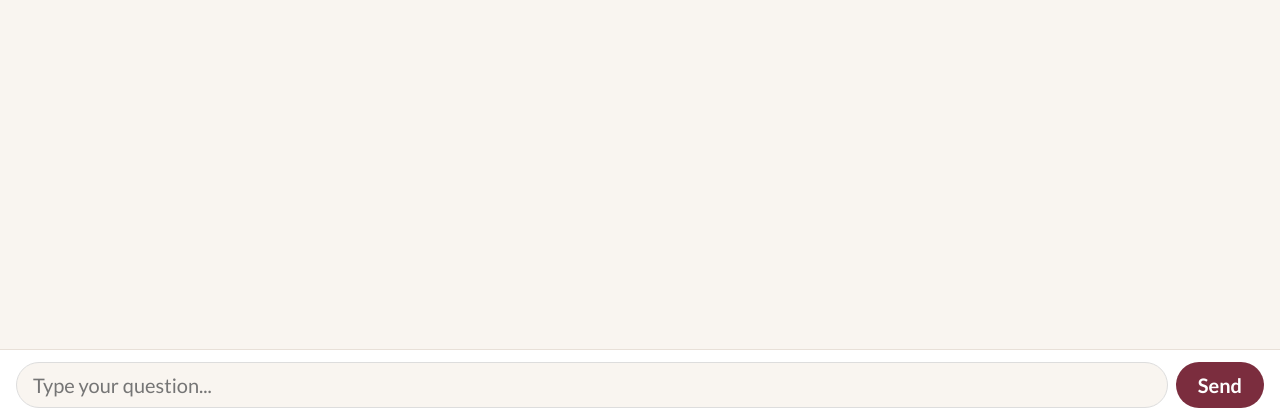
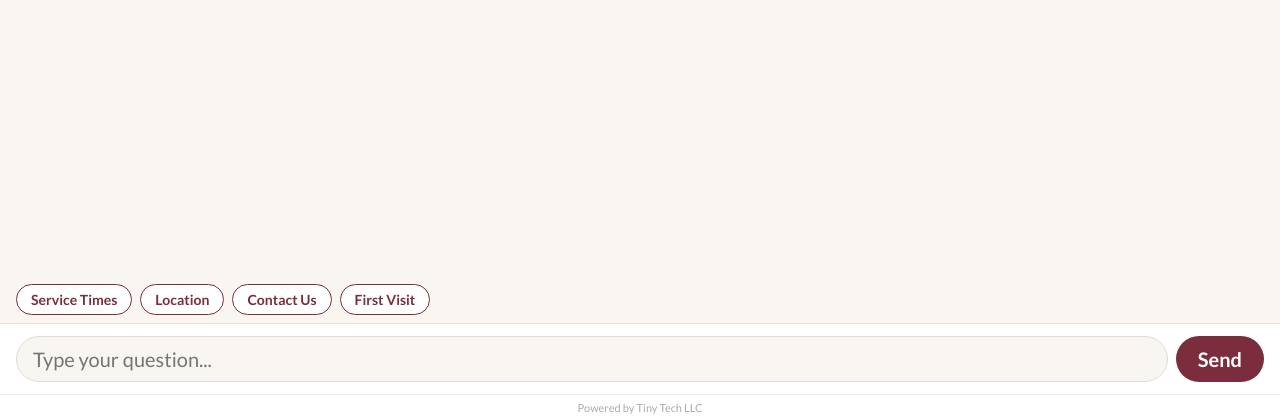
Before and after one commit to tinytechllc09-del/tinytech-chatbot, a Flask app: page /embed in a window 1280 px wide. Shown: the part 380-800 px from the top of the page. Run offline with Flask 3, Linux system fonts and the light colour scheme.

Commit message:
Add quick reply buttons, cross icon, and Tiny Tech footer

```diff
--- a/templates/embed.html
+++ b/templates/embed.html
@@ -16,11 +16,16 @@
         .message { max-width: 80%; padding: 12px 16px; border-radius: 16px; font-size: 20px; line-height: 1.6; }
         .bot { background: white; color: #333; align-self: flex-start; border: 1px solid #e8e0d8; border-bottom-left-radius: 4px; box-shadow: 0 1px 3px rgba(0,0,0,0.06); }
         .user { background: #7b2d3e; color: white; align-self: flex-end; border-bottom-right-radius: 4px; }
+        .quick-replies { display: flex; flex-wrap: wrap; gap: 8px; padding: 8px 16px; background: #f9f5f0; }
+        .quick-btn { background: white; color: #7b2d3e; border: 1px solid #7b2d3e; border-radius: 20px; padding: 6px 14px; font-size: 14px; font-family: 'Lato', Arial, sans-serif; cursor: pointer; font-weight: 600; }
+        .quick-btn:hover { background: #7b2d3e; color: white; }
         .chat-input { display: flex; gap: 8px; padding: 12px 16px; border-top: 1px solid #e8e0d8; background: white; }
         .chat-input input { flex: 1; padding: 10px 16px; border: 1px solid #ddd; border-radius: 24px; font-size: 20px; outline: none; font-family: 'Lato', Arial, sans-serif; background: #f9f5f0; }
         .chat-input input:focus { border-color: #7b2d3e; }
         .chat-input button { background: #7b2d3e; color: white; border: none; border-radius: 24px; padding: 10px 22px; font-size: 20px; font-weight: 700; cursor: pointer; font-family: 'Lato', Arial, sans-serif; }
         .chat-input button:hover { background: #9b3a50; }
+        .chat-footer { text-align: center; padding: 6px; font-size: 11px; color: #aaa; background: white; border-top: 1px solid #f0ebe4; }
+        .chat-footer a { color: #aaa; text-decoration: none; }
     </style>
 </head>
 <body>
@@ -32,10 +37,17 @@
     <div class="chat-messages" id="messages">
         <div class="message bot">Hi! I'm the NBWC assistant. How can I help you today?</div>
     </div>
+    <div class="quick-replies">
+        <button class="quick-btn" onclick="quickSend('What are the service times?')">Service Times</button>
+        <button class="quick-btn" onclick="quickSend('Where is the church located?')">Location</button>
+        <button class="quick-btn" onclick="quickSend('How do I contact the church?')">Contact Us</button>
+        <button class="quick-btn" onclick="quickSend('What can I expect on my first visit?')">First Visit</button>
+    </div>
     <div class="chat-input">
         <input type="text" id="userInput" placeholder="Type your question..." />
         <button id="sendBtn">Send</button>
     </div>
+    <div class="chat-footer">Powered by <a href="#">Tiny Tech LLC</a></div>
 </div>
 <script>
     var input = document.getElementById('userInput');
@@ -44,6 +56,11 @@
 
     btn.addEventListener('click', sendMessage);
     input.addEventListener('keypress', function(e) { if (e.key === 'Enter') sendMessage(); });
+
+    function quickSend(text) {
+        input.value = text;
+        sendMessage();
+    }
 
     function sendMessage() {
         var text = input.value.trim();
```
